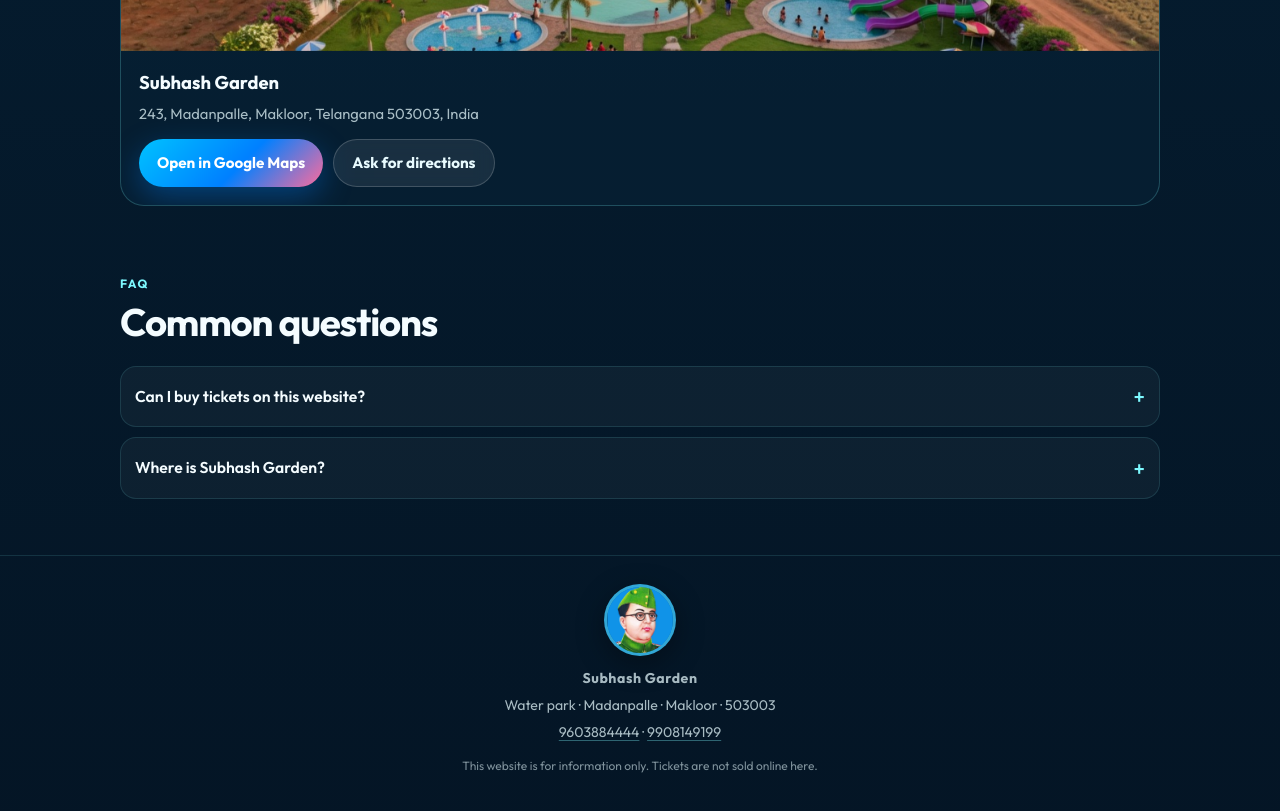
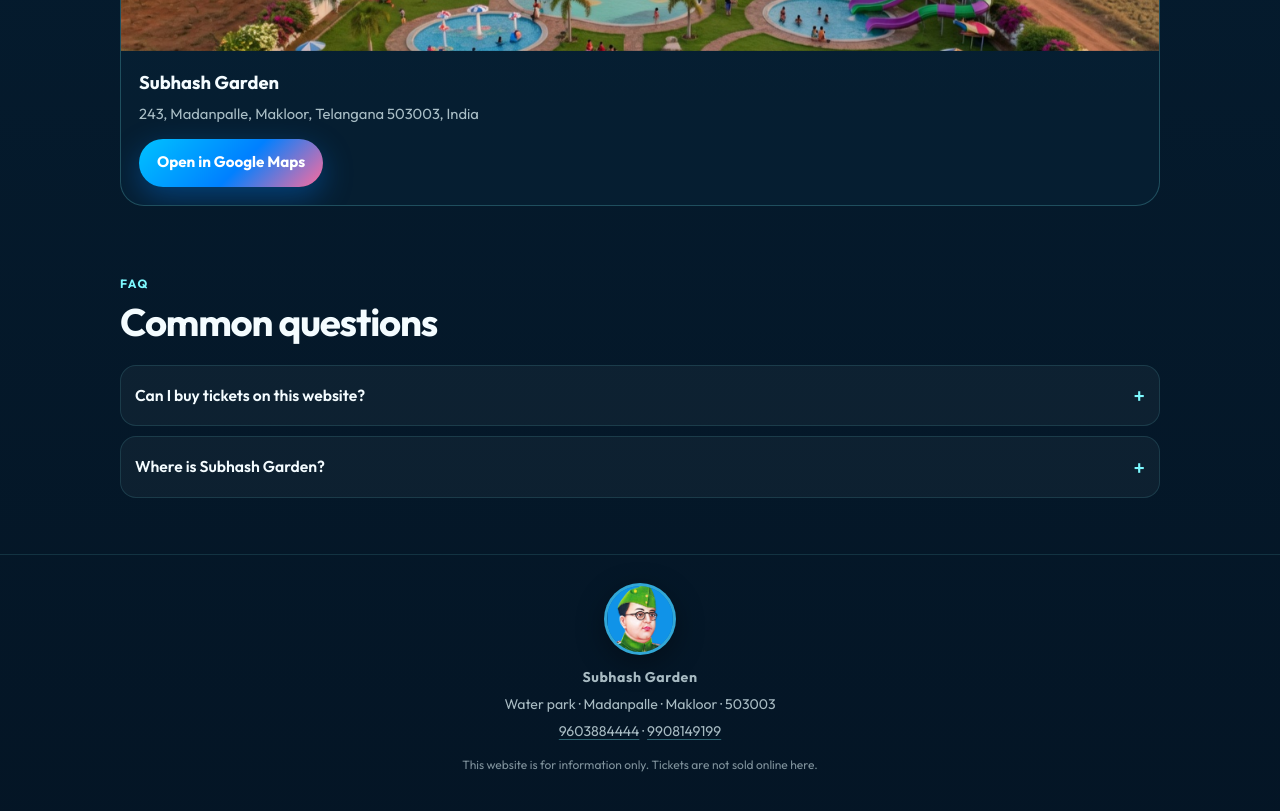
Before and after one commit to pineontheway/subashgardenweb, a React (Vite) app: page / in a window 1280 px wide. Shown: the part 3420-4231 px from the top of the page. Built offline with nearby package versions, Linux system fonts and the light colour scheme.

Commit message:
Remove Ask for directions from map section

```diff
--- a/src/App.tsx
+++ b/src/App.tsx
@@ -612,9 +612,6 @@
                 <a className="btn btn-primary" href={MAPS_URL} target="_blank" rel="noreferrer">
                   Open in Google Maps
                 </a>
-                <a className="btn btn-ghost" href={WHATSAPP} target="_blank" rel="noreferrer">
-                  Ask for directions
-                </a>
               </div>
             </div>
           </div>
```
